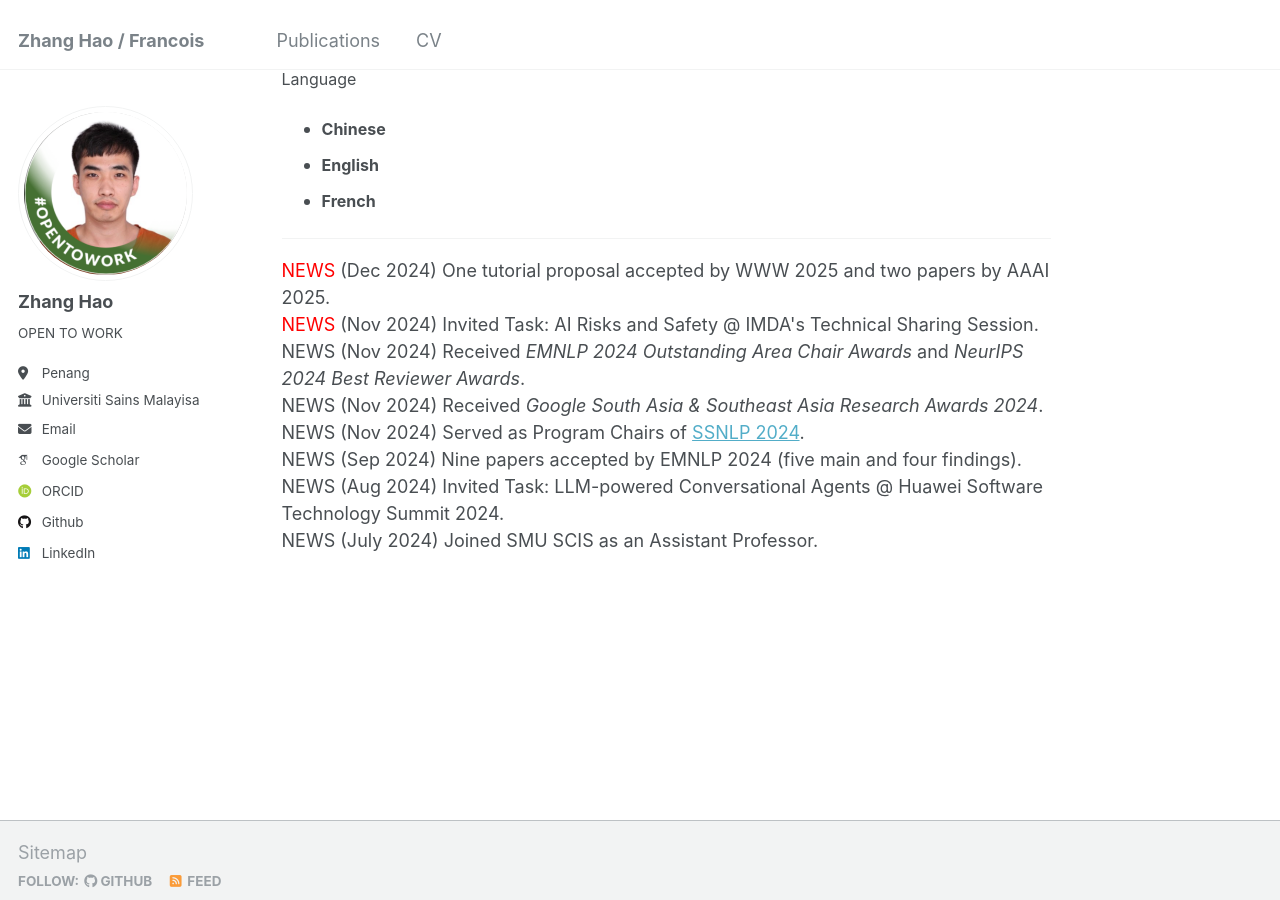
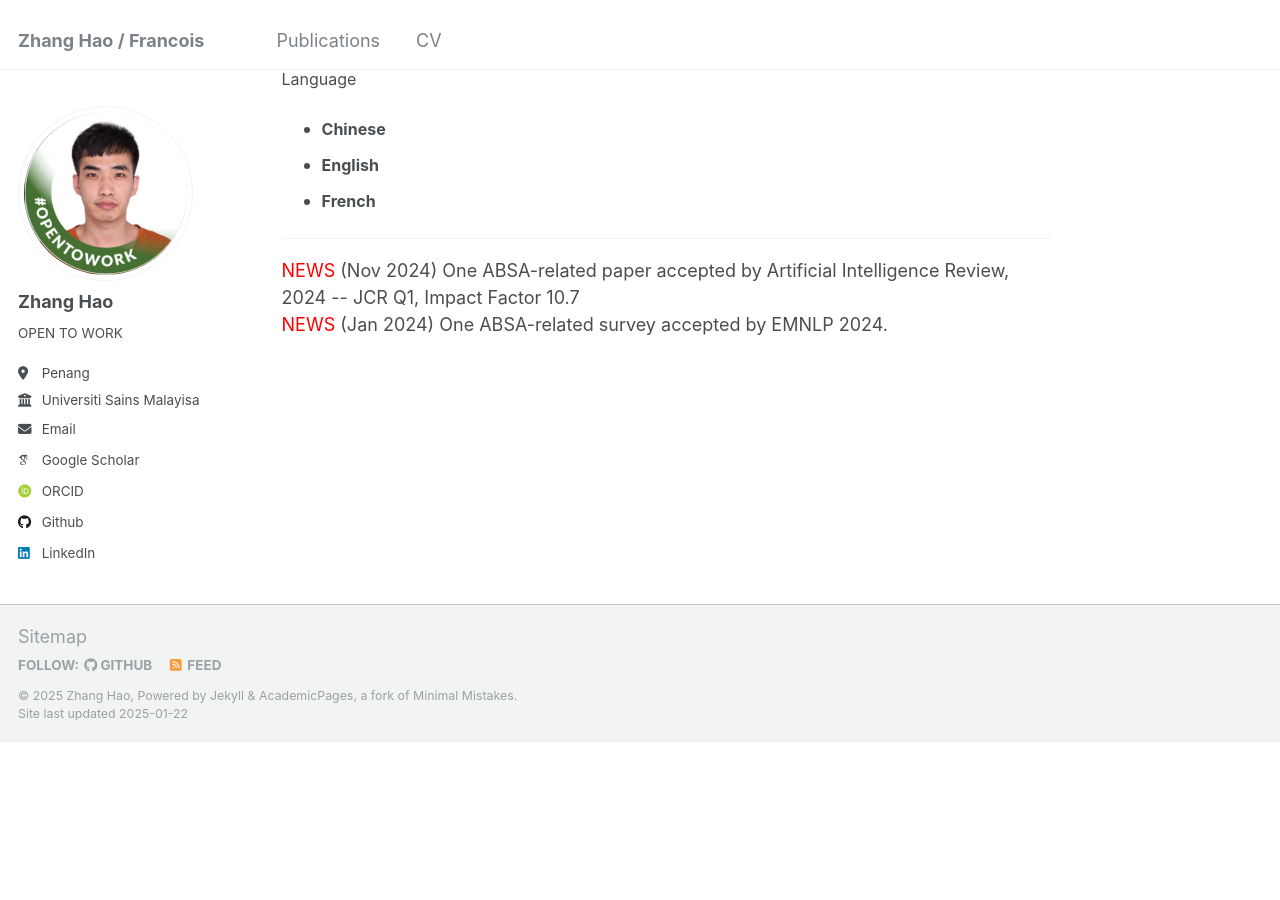
Before and after one commit to sydmou/sydmou.github.io, a Jekyll site: the page built from _pages/about.md, in a window 1280 px wide and 900 px high, scrolled down 1493 px. Built offline with Jekyll 4.4.1, drawn with Linux system fonts in a browser that asks for light colours; some web fonts are replaced; after the commit the page ends 2235 px from its top, so only the background shows below that.

Commit message:
Update about.md

```diff
--- a/_pages/about.md
+++ b/_pages/about.md
@@ -85,12 +85,6 @@ redirect_from:
 </p>
 <hr>
 <p>
-    <span style="color: red;">NEWS</span> (Dec 2024) One tutorial proposal accepted by WWW 2025 and two papers by AAAI 2025.<br>
-    <span style="color: red;">NEWS</span> (Nov 2024) Invited Task: AI Risks and Safety @ IMDA's Technical Sharing Session.<br>
-    <span class="label label-danger">NEWS</span> (Nov 2024) Received <i>EMNLP 2024 Outstanding Area Chair Awards</i> and <i>NeurIPS 2024 Best Reviewer Awards</i>.<br>
-    <span class="label label-danger">NEWS</span> (Nov 2024) Received <i>Google South Asia & Southeast Asia Research Awards 2024</i>.<br>
-    <span class="label label-danger">NEWS</span> (Nov 2024) Served as Program Chairs of <a href="https://wing-nus.github.io/SSNLP-2024/">SSNLP 2024</a>.<br>
-    <span class="label label-danger">NEWS</span> (Sep 2024) Nine papers accepted by EMNLP 2024 (five main and four findings).<br>
-    <span class="label label-danger">NEWS</span> (Aug 2024) Invited Task: LLM-powered Conversational Agents @ Huawei Software Technology Summit 2024.<br>
-    <span class="label label-danger">NEWS</span> (July 2024) Joined SMU SCIS as an Assistant Professor.<br>
+    <span style="color: red;">NEWS</span> (Nov 2024) One ABSA-related paper accepted by Artificial Intelligence Review, 2024 -- JCR Q1, Impact Factor 10.7<br>
+    <span style="color: red;">NEWS</span> (Jan 2024) One ABSA-related survey accepted by EMNLP 2024.<br>
 </p>
```
